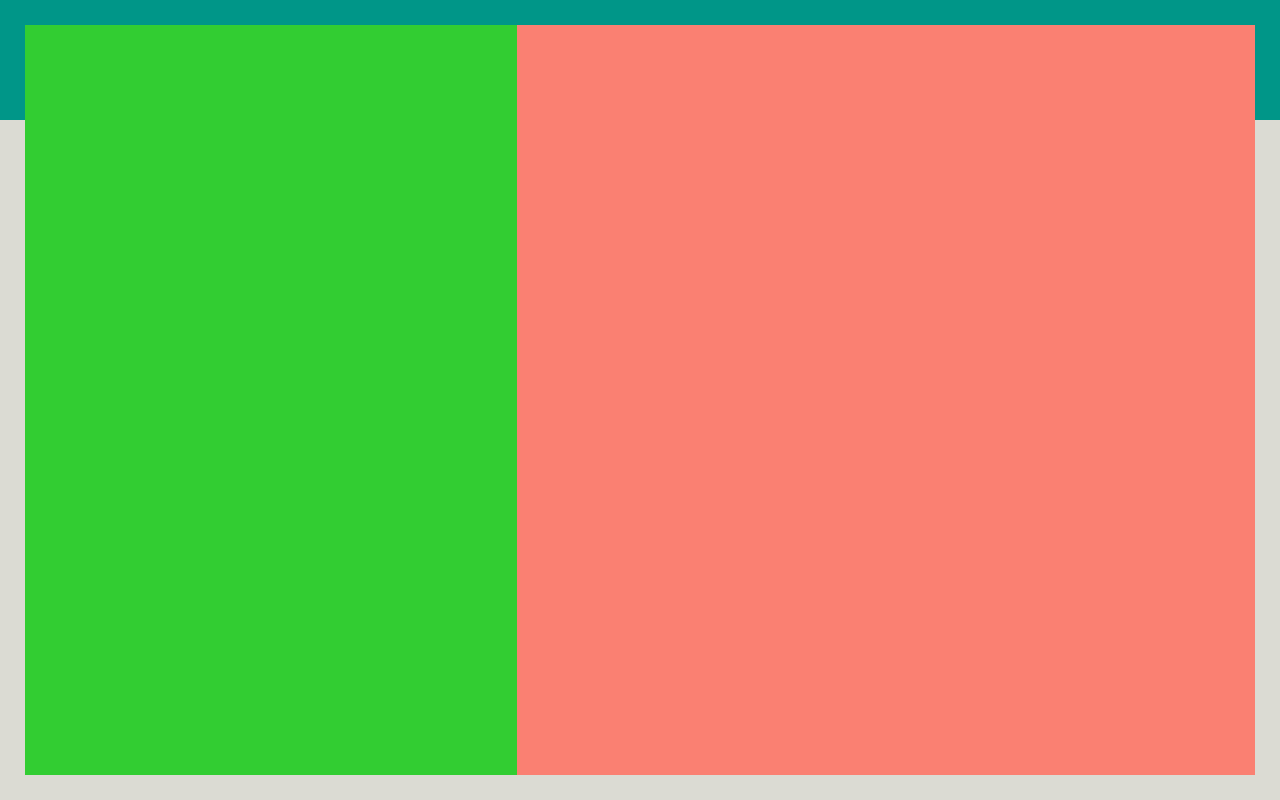
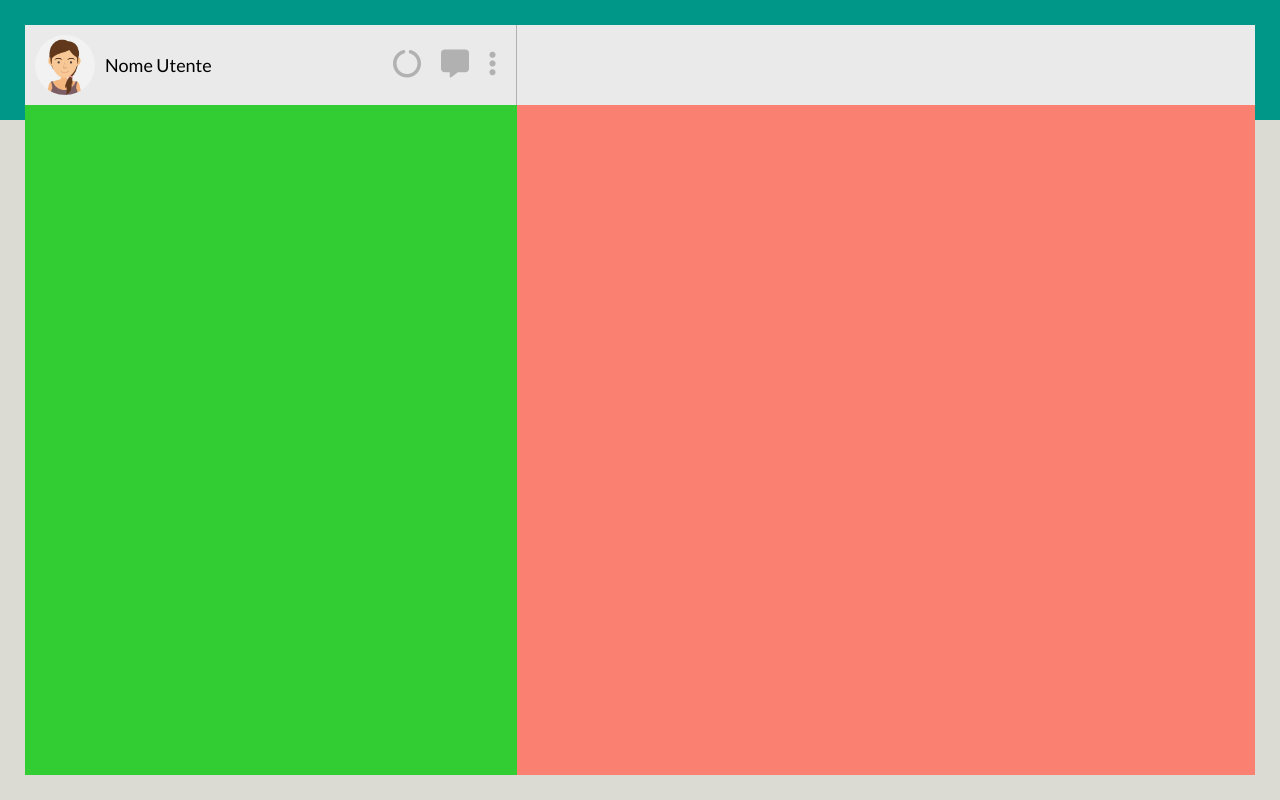
Before and after one commit to giorgioverzicco/vue-boolzapp, a plain HTML site: page index.html in a window 1280 px wide. Drawn offline with nearby package versions, Linux system fonts and the light colour scheme.

Commit message:
add bar left

```diff
--- a/css/style.css
+++ b/css/style.css
@@ -70,3 +70,54 @@ body {
   width: 60%;
   background-color: salmon;
 }
+
+/* ===================
+  COMPONENTS
+=================== */
+.bar {
+  --bar-height: 80px;
+
+  width: 100%;
+  height: var(--bar-height);
+  background-color: var(--clr-secondary);
+}
+
+.user-bar {
+  display: flex;
+  justify-content: space-between;
+  align-items: center;
+  border-right: 1px solid var(--clr-icon);
+}
+
+.user-bar__left,
+.user-bar__right {
+  display: flex;
+  align-items: center;
+}
+
+.user-bar__right {
+  gap: 20px;
+  margin-right: 20px;
+}
+
+.user-bar__img {
+  width: var(--bar-height);
+  height: var(--bar-height);
+  border-radius: 50%;
+  padding: 10px;
+}
+
+.user-bar__name {
+  font-size: 1.125rem;
+}
+
+/* ===================
+  BUTTONS
+=================== */
+.btn {
+  font-size: 1.75rem;
+  color: var(--clr-icon);
+  background-color: transparent;
+  border: none;
+  cursor: pointer;
+}
--- a/index.html
+++ b/index.html
@@ -10,13 +10,36 @@
     <link rel="preconnect" href="https://fonts.gstatic.com" crossorigin>
     <link href="https://fonts.googleapis.com/css2?family=Lato:wght@300;400;700&display=swap" rel="stylesheet">
     <!-- /google fonts -->
+    <!-- font awesome -->
+    <link rel="stylesheet" href="https://cdnjs.cloudflare.com/ajax/libs/font-awesome/6.1.1/css/all.min.css" integrity="sha512-KfkfwYDsLkIlwQp6LFnl8zNdLGxu9YAA1QvwINks4PhcElQSvqcyVLLD9aMhXd13uQjoXtEKNosOWaZqXgel0g==" crossorigin="anonymous" referrerpolicy="no-referrer" />
+    <!-- /font awesome -->
     <link rel="stylesheet" href="css/style.css">
   </head>
   <body>
     <div class="container">
       <div id="app">
-        <div class="app__left"></div>
-        <div class="app__right"></div>
+        <div class="app__left">
+          <div class="bar user-bar">
+            <div class="user-bar__left">
+              <img class="user-bar__img" src="img/avatar_io.jpg" alt="">
+              <span class="user-bar__name">Nome Utente</span>
+            </div>
+            <div class="user-bar__right">
+              <button class="btn btn-stories">
+                <i class="fa-solid fa-circle-notch"></i>
+              </button>
+              <button class="btn btn-new-message">
+                <i class="fa-solid fa-message"></i>
+              </button>
+              <button class="btn btn-options">
+                <i class="fa-solid fa-ellipsis-vertical"></i>
+              </button>
+            </div>
+          </div>
+        </div>
+        <div class="app__right">
+          <div class="bar message-bar"></div>
+        </div>
       </div>
     </div>
 
```
